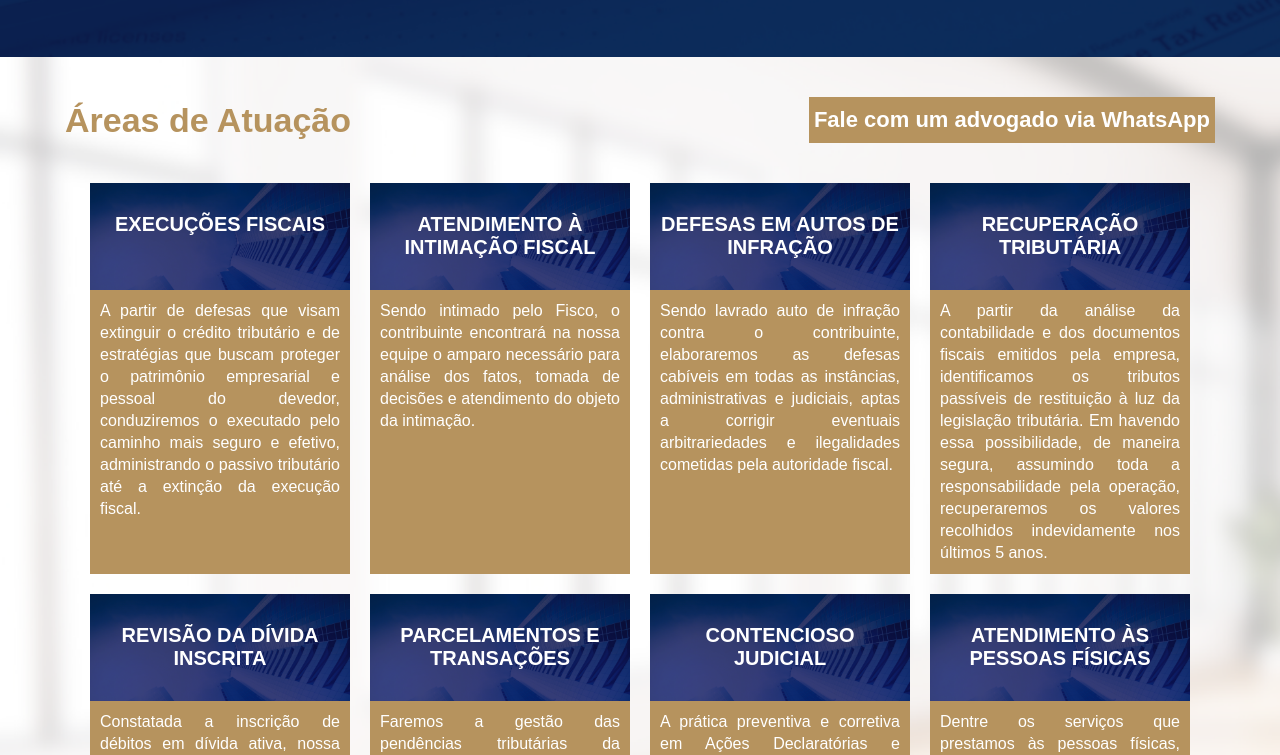
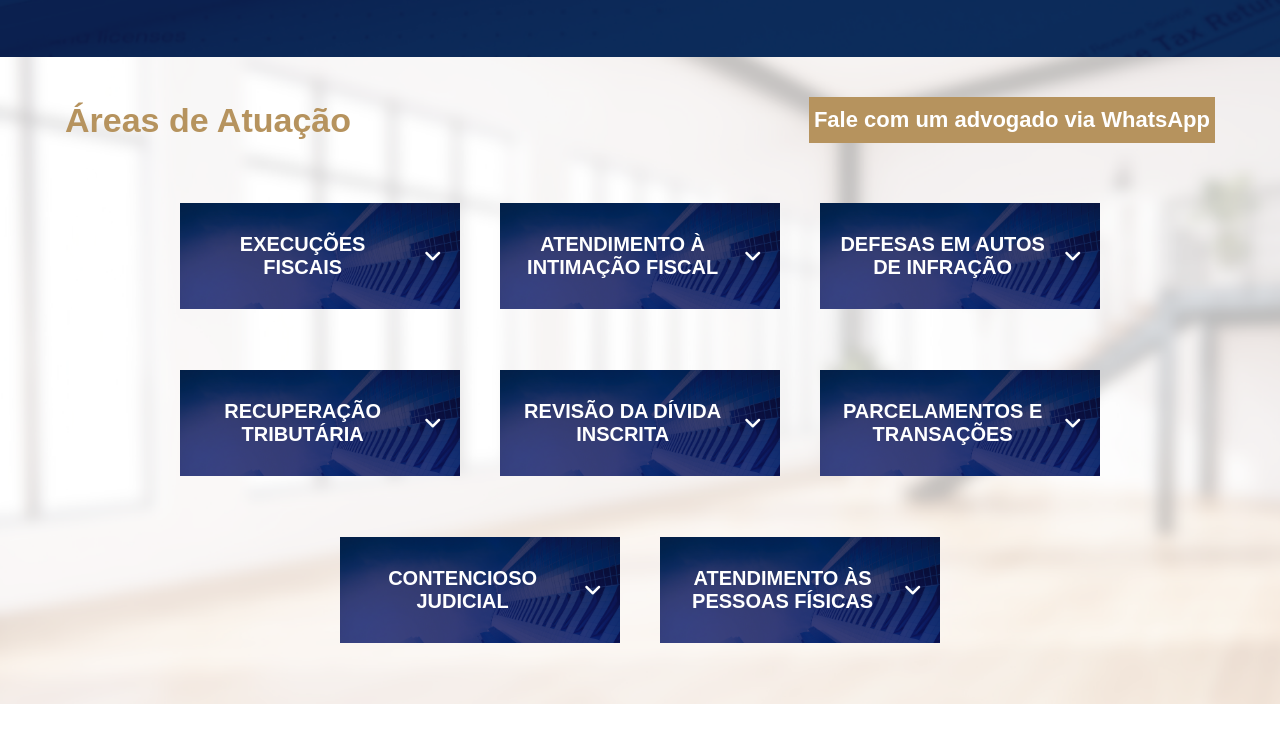
Before and after one commit to rodrigo-noschang/nat-site, a plain HTML site: page index.html in a window 1280 px wide. Shown: the part 1285-2040 px from the top of the page. Drawn offline with Linux system fonts and the light colour scheme.

Commit message:
drop down on acting areas part

```diff
--- a/index.html
+++ b/index.html
@@ -145,7 +145,7 @@
       </section>
 
       <section class="areas" id = 'areas'>
-        <div class="content-limiter">
+        <div class="content-limiter content-limiter-areas">
 
           <div class="areas-header-container">
             <h2 class="areas-title">Áreas de Atuação</h2>
@@ -159,7 +159,10 @@
 
           <ul class="areas-list-container">
             <li class="area-item">
-              <h3 class="area-name">EXECUÇÕES FISCAIS</h3>
+              <h3 class="area-name">
+                <span class = 'area-name-title'> EXECUÇÕES FISCAIS </span>
+                <span class = 'area-name-arrow'> <i class="fa-solid fa-angle-down"></i> </span>
+              </h3>
               <p class="area-description">
                 A partir de defesas que visam extinguir o crédito tributário e
                 de estratégias que buscam proteger o patrimônio empresarial e
@@ -170,7 +173,10 @@
             </li>
 
             <li class="area-item">
-              <h3 class="area-name">ATENDIMENTO À INTIMAÇÃO FISCAL</h3>
+              <h3 class="area-name">
+                <span class = 'area-name-title'> ATENDIMENTO À INTIMAÇÃO FISCAL </span>
+                <span class = 'area-name-arrow'> <i class="fa-solid fa-angle-down"></i> </span>
+              </h3>
               <p class="area-description">
                 Sendo intimado pelo Fisco, o contribuinte encontrará na nossa
                 equipe o amparo necessário para análise dos fatos, tomada de
@@ -179,7 +185,10 @@
             </li>
 
             <li class="area-item">
-              <h3 class="area-name">DEFESAS EM AUTOS DE INFRAÇÃO</h3>
+              <h3 class="area-name">
+                <span class = 'area-name-title'> DEFESAS EM AUTOS DE INFRAÇÃO </span>
+                <span class = 'area-name-arrow'> <i class="fa-solid fa-angle-down"></i> </span>
+              </h3>
               <p class="area-description">
                 Sendo lavrado auto de infração contra o contribuinte,
                 elaboraremos as defesas cabíveis em todas as instâncias,
@@ -189,7 +198,10 @@
             </li>
 
             <li class="area-item">
-              <h3 class="area-name">RECUPERAÇÃO TRIBUTÁRIA</h3>
+              <h3 class="area-name">
+                <span class = 'area-name-title'> RECUPERAÇÃO TRIBUTÁRIA </span>
+                <span class = 'area-name-arrow'> <i class="fa-solid fa-angle-down"></i> </span>
+              </h3>
               <p class="area-description">
                 A partir da análise da contabilidade e dos documentos fiscais
                 emitidos pela empresa, identificamos os tributos passíveis de
@@ -201,7 +213,10 @@
             </li>
 
             <li class="area-item">
-              <h3 class="area-name">REVISÃO DA DÍVIDA INSCRITA</h3>
+              <h3 class="area-name">
+                <span class = 'area-name-title'> REVISÃO DA DÍVIDA INSCRITA </span>
+                <span class = 'area-name-arrow'> <i class="fa-solid fa-angle-down"></i> </span>
+              </h3>
               <p class="area-description">
                 Constatada a inscrição de débitos em dívida ativa, nossa equipe
                 oferece um estudo aprofundado da dívida, adotando as
@@ -210,7 +225,10 @@
             </li>
 
             <li class="area-item">
-              <h3 class="area-name">PARCELAMENTOS E TRANSAÇÕES</h3>
+              <h3 class="area-name">
+                <span class = 'area-name-title'> PARCELAMENTOS E TRANSAÇÕES </span>
+                <span class = 'area-name-arrow'> <i class="fa-solid fa-angle-down"></i> </span>
+              </h3>
               <p class="area-description">
                 Faremos a gestão das pendências tributárias da empresa,
                 permitindo que continue suas atividades sem problemas para
@@ -219,7 +237,10 @@
             </li>
 
             <li class="area-item">
-              <h3 class="area-name">CONTENCIOSO JUDICIAL</h3>
+              <h3 class="area-name">
+                <span class = 'area-name-title'> CONTENCIOSO JUDICIAL </span>
+                <span class = 'area-name-arrow'> <i class="fa-solid fa-angle-down"></i> </span>
+              </h3>
               <p class="area-description">
                 A prática preventiva e corretiva em Ações Declaratórias e
                 Anulatórias, Mandados de Segurança e Execuções Fiscais é outra
@@ -230,7 +251,10 @@
             </li>
 
             <li class="area-item">
-              <h3 class="area-name">ATENDIMENTO ÀS PESSOAS FÍSICAS</h3>
+              <h3 class="area-name">
+                <span class = 'area-name-title'> ATENDIMENTO ÀS PESSOAS FÍSICAS </span>
+                <span class = 'area-name-arrow'> <i class="fa-solid fa-angle-down"></i> </span>
+              </h3>
               <p class="area-description">
                 Dentre os serviços que prestamos às pessoas físicas, estão:
                 assessoria para a confecção das declarações do imposto de renda;
--- a/scripts/script.js
+++ b/scripts/script.js
@@ -16,3 +16,27 @@ const updateOfficeStatus = () => {
 }
 
 updateOfficeStatus();
+
+/* ========= Open/Close Acting Areas ========== */
+const areasItems = document.querySelectorAll('.area-item');
+const areasDescription = document.querySelectorAll('.area-description');
+const areas = document.querySelectorAll('.area-name');
+const areasArrows = document.querySelectorAll('.area-name-arrow');
+
+const addArrowsEventListeners = () => {
+    for (let i = 0; i < areasItems.length; i++) {
+        areas[i].addEventListener('click', () => {
+            areasItems[i].classList.toggle('shown-item');
+            areasDescription[i].classList.toggle('shown-description');
+            areasArrows[i].classList.toggle('shown-arrow');
+
+        })
+    }
+
+}
+
+
+addArrowsEventListeners();
+/* for (let i = 0; i < areasItems.length; i++) {
+    console.log(areasItems[i], areasDescription[i], arrows[i]);
+} */
--- a/styles/style.css
+++ b/styles/style.css
@@ -202,6 +202,10 @@
     background-color: var(--cream);
 }
 
+.content-limiter-areas {
+    max-width: 1310px;
+}
+
 .areas-title {
     color: var(--dark-gold);
 }
@@ -212,6 +216,11 @@
     padding: 10px 5px;
     text-align: center;
     width: fit-content;
+}
+
+.areas-header-container {
+    max-width: 1150px;
+    margin: 0 auto;
 }
 
 .areas-contact-wpp-container:hover {
@@ -232,9 +241,11 @@
 
 .area-item {
     margin: 20px 0;
-    width: 260px;
+    width: 280px;
     display: flex;
     flex-direction: column;
+    height: 107px;
+    overflow: hidden;
 }
 
 .area-name {
@@ -245,16 +256,48 @@
     background-size: cover;
     text-align: center;
     height: 107px;
+    display: flex;
+    justify-content: space-around;
+    align-items: center;
+    position: relative;
+    z-index: 1;
+    cursor: pointer;
+}
+
+.area-name-title {
+    flex-basis: 80%;
+}
+
+.area-name-arrow {
+    transform: rotate(0);
+    transition: .2s;
 }
 
 .area-description {
     background-color: var(--dark-gold);
     color: #FFF;
-    padding: 10px;
     font-size: 16px;
     flex-grow: 1;
+    padding: 10px;
     text-align: justify;
     line-height: 22px;
+    transform: scaleY(0);
+    transform-origin: top;
+    transition: .3;
+}
+
+.shown-item {
+    height: 100%;
+}
+
+.shown-description {
+    transform: scaleY(1);
+    transition: .3s;
+}
+
+.shown-arrow {
+    transform: rotate(180deg);
+    transition: .3s;
 }
 
 /* ================= PAGE 4 MOBILE =====================*/
@@ -624,6 +667,13 @@
     }
 }
 
+@media only screen and (min-width: 690px) {
+    .area-item {
+        margin: 30px 20px;
+    }
+
+}
+
 @media only screen and (min-width: 750px) {
     .areas {
         background-color: none;
@@ -633,6 +683,12 @@
 
     .area-contact-wpp {
         font-size: 22px;
+    }
+}
+
+@media only screen and (min-width: 1300px) {
+    .area-item {
+        margin: 40px 20px;
     }
 }
 
```
